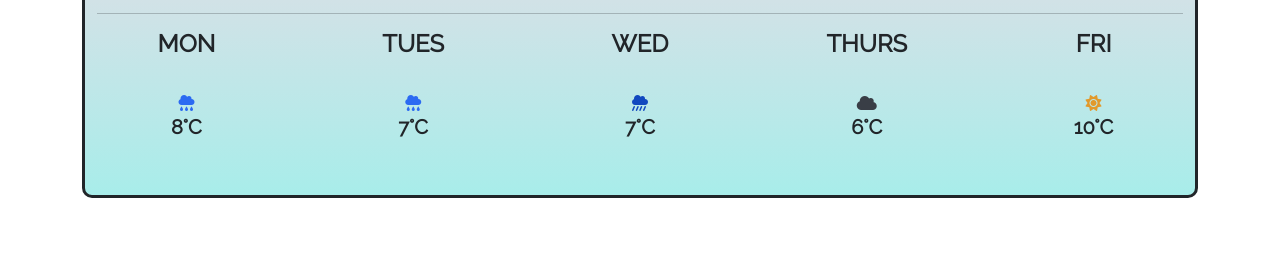
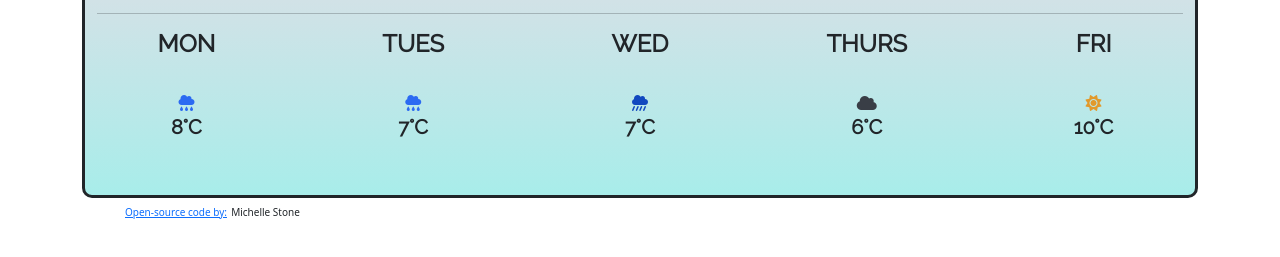
Before and after one commit to shellyst/my-weather-app-project, a plain HTML site: page index.html in a window 1280 px wide. Shown: the part 233-490 px from the top of the page. Drawn offline with nearby package versions, Linux system fonts and the light colour scheme.

Commit message:
Added link to personal open-source code.

```diff
--- a/index.html
+++ b/index.html
@@ -103,6 +103,13 @@
         <br /><br />
       </div>
     </div>
+    <a
+      href="https://github.com/shellyst/my-weather-app-project"
+      class="my-link"
+      target="_blank"
+      >Open-source code by:</a
+    >
+    <span class="my-name">Michelle Stone</span>
     <script src="index.js"></script>
   </body>
 </html>
--- a/style.css
+++ b/style.css
@@ -16,9 +16,6 @@ h1 {
   font-size: 30px;
 }
 
-a {
-  font-size: 30px;
-}
 form {
   text-align: center;
 }
@@ -81,3 +78,13 @@ input {
   margin: 10px;
   border: 1px solid #000;
 }
+
+.my-link {
+  font-size: 10px;
+  margin-left: 125px;
+}
+
+.my-name {
+  font-size: 10px;
+  text-align: center;
+}
```
